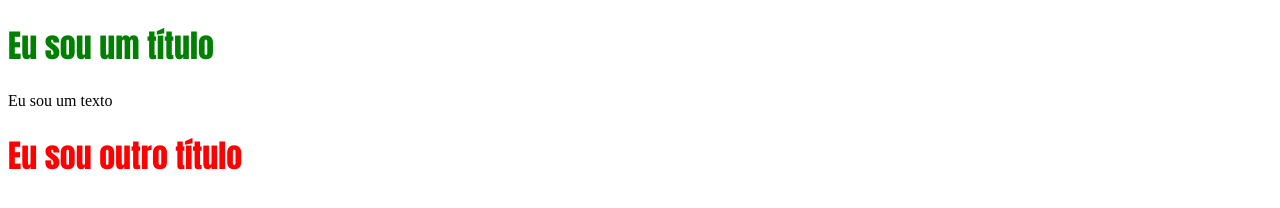
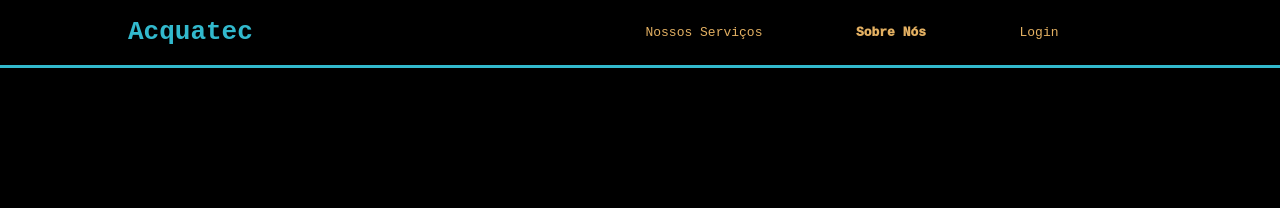
Before and after one commit to Gabriel-MRocha/Repository-GabrielM, a plain HTML site: page index.html in a window 1280 px wide. Drawn offline with Linux system fonts and the light colour scheme.

Commit message:
Criando o header do meu primeiro site institucional

```diff
--- a/estilo.css
+++ b/estilo.css
@@ -1,11 +1,34 @@
-.classe1{
-    color: green;
-    font-weight: 800;
-    font-family: Impact, Haettenschweiler, 'Arial Narrow Bold', sans-serif;
-    }
+.header{
+    color: #32b9cd;
+    border-bottom: 3px solid #32b9cd;
+}
 
-.classe2{
-    color: red;
-    font-weight: 800;
-    font-family: Impact, Haettenschweiler, 'Arial Narrow Bold', sans-serif;
-    }
+body{
+    margin: 0;
+    background-color: black;
+    font-family: monospace;
+}
+
+.container {
+    width: 80%;
+    margin: auto;
+}
+
+.header .container{
+display: flex;
+justify-content: space-between;
+}
+
+.navbar{
+   display: flex;
+   list-style: none;
+   justify-content: space-evenly;
+   padding: 0;
+   width: 600px;
+   align-items: center;
+   color: #e3b062;
+}
+
+.agora{
+font-weight: 1000;
+}
--- a/index.html
+++ b/index.html
@@ -1,16 +1,27 @@
 <!DOCTYPE html>
 <html lang="pt-br">
+
 <head>
     <meta charset="UTF-8">
     <meta http-equiv="X-UA-Compatible" content="IE=edge">
     <meta name="viewport" content="width=device-width, initial-scale=1.0">
-    <title>Projeto PI</title>
-   <link rel="stylesheet" href="estilo.css">
+    <title>Acquatec</title>
+    <link rel="stylesheet" href="estilo.css">
 </head>
 
-    <h1 class="classe1">Eu sou um título</h1>
-    <p>Eu sou um texto</p>
-    <h1 class="classe2">Eu sou outro título</h1>
+<body>
+
+    <div class="header">
+        <div class="container">
+        <h1>Acquatec</h1>
+        <ul class="navbar">
+            <li>Nossos Serviços</li>
+            <li class="agora">Sobre Nós</li>
+            <li>Login</li>
+        </ul>
+    </div>
+    </div>
 
 </body>
+
 </html>
```
